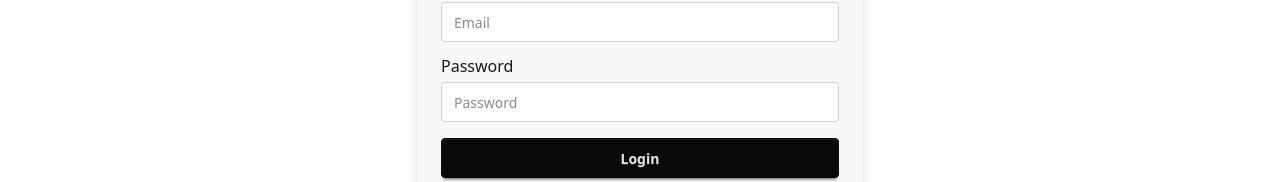
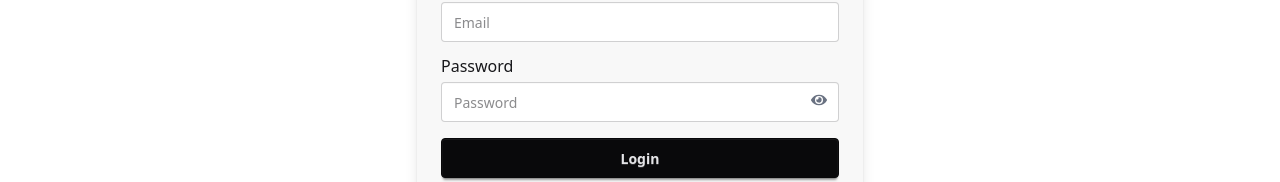
Before and after one commit to omku415/EventConnect, a React (Vite) app in the folder Frontend/: page /login in a window 1280 px wide. Shown: the part 436-618 px from the top of the page. Built offline with nearby package versions, Linux system fonts and the light colour scheme.

Commit message:
Added toggle password visibility

```diff
--- a/Frontend/package.json
+++ b/Frontend/package.json
@@ -15,6 +15,7 @@
     "daisyui": "^5.0.6",
     "react": "^19.0.0",
     "react-dom": "^19.0.0",
+    "react-icons": "^5.5.0",
     "react-router": "^7.3.0",
     "react-router-dom": "^7.3.0",
     "tailwindcss": "^4.0.14"
--- a/Frontend/src/Component/Login/Login.jsx
+++ b/Frontend/src/Component/Login/Login.jsx
@@ -1,10 +1,15 @@
 import React, { useState } from "react";
 import axios from "axios";
+// 👁️ Added password visibility toggle
+import { FaEye, FaEyeSlash } from "react-icons/fa";
 
 function Login() {
   const [userType, setUserType] = useState("attendee");
   const [email, setEmail] = useState("");
   const [password, setPassword] = useState("");
+
+  // 👁️ Added state to manage password visibility
+  const [showPassword, setShowPassword] = useState(false);
 
   const handleLogin = async (e) => {
     e.preventDefault();
@@ -23,10 +28,8 @@
         password,
       });
 
-      alert(res.data.message); // Example message like "Login successful"
+      alert(res.data.message);
       console.log("Login success:", res.data);
-
-      // TODO: Redirect to dashboard based on userType if needed
     } catch (err) {
       console.error(err);
       alert("Login failed. Please check your credentials.");
@@ -68,16 +71,25 @@
           />
 
           <label htmlFor="password" className="block mt-3">Password</label>
+          {/* 👁️ Replaced password input with toggleable version */}
+          <div className="relative">
             <input
               id="password"
-            type="password"
+              type={showPassword ? "text" : "password"}
               name="password"
-            className="input w-full mt-1"
+              className="input w-full mt-1 pr-10"
               placeholder="Password"
               value={password}
               onChange={(e) => setPassword(e.target.value)}
               required
             />
+            <span
+              className="absolute right-3 top-1/2 transform -translate-y-1/2 cursor-pointer text-gray-500"
+              onClick={() => setShowPassword(!showPassword)}
+            >
+              {showPassword ? <FaEyeSlash /> : <FaEye />}
+            </span>
+          </div>
 
           <button type="submit" className="btn btn-neutral w-full mt-4">
             Login
```
Also changed, not shown: 1 other file (tests, documents, lock files or other folders). Lines whose indentation alone changed are shown as unchanged.
